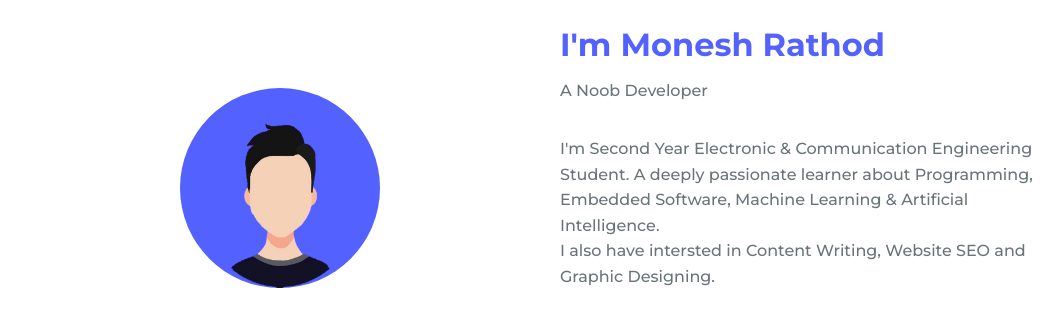
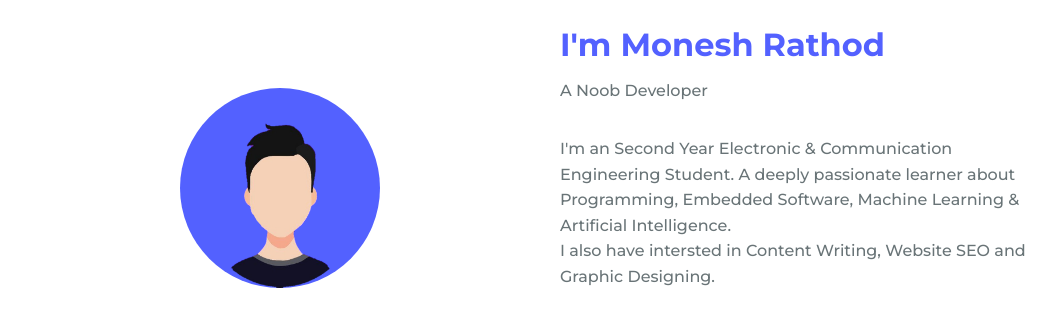
Before and after one commit to moneshrathod/moneshrathod.github.io, a plain HTML site: page index.html in a window 1280 px wide. Shown: the part 1040-1359 px from the top of the page, without its empty margins (96-1159 px from the left). Drawn offline with nearby package versions, Linux system fonts and the light colour scheme.

Commit message:
Update index.html

```diff
--- a/index.html
+++ b/index.html
@@ -63,7 +63,7 @@
                     <div>
                         <h2 class="about__subtitle">I'm Monesh Rathod</h2>
                         <span class="about__profession">A Noob Developer</span>
-                        <p class="about__text">I'm Second Year Electronic & Communication Engineering Student. A deeply passionate learner about Programming, Embedded Software, Machine Learning & Artificial Intelligence.
+                        <p class="about__text">I'm an Second Year Electronic & Communication Engineering Student. A deeply passionate learner about Programming, Embedded Software, Machine Learning & Artificial Intelligence.
                             <br>
                         I also have intersted in Content Writing, Website SEO and Graphic Designing.
                         </p>
```
